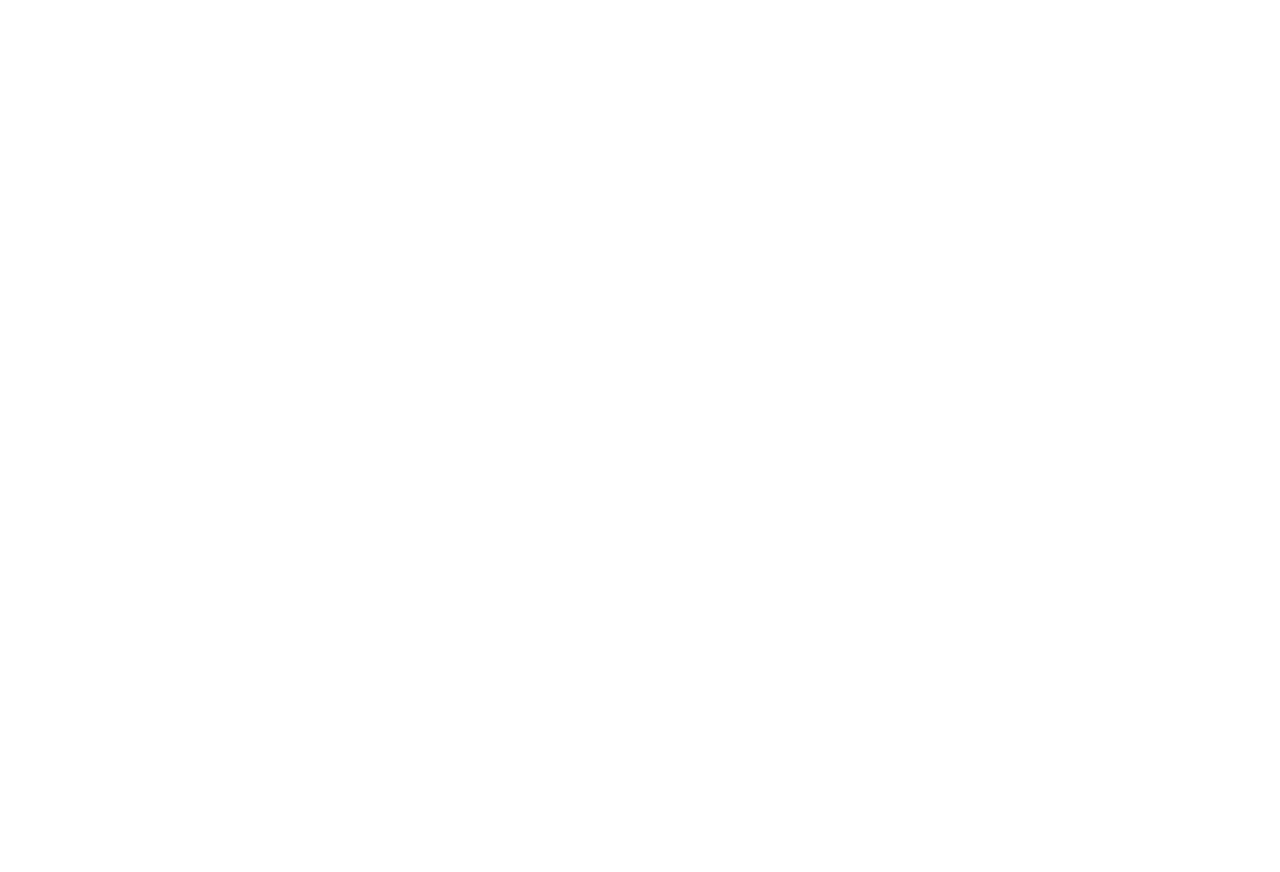
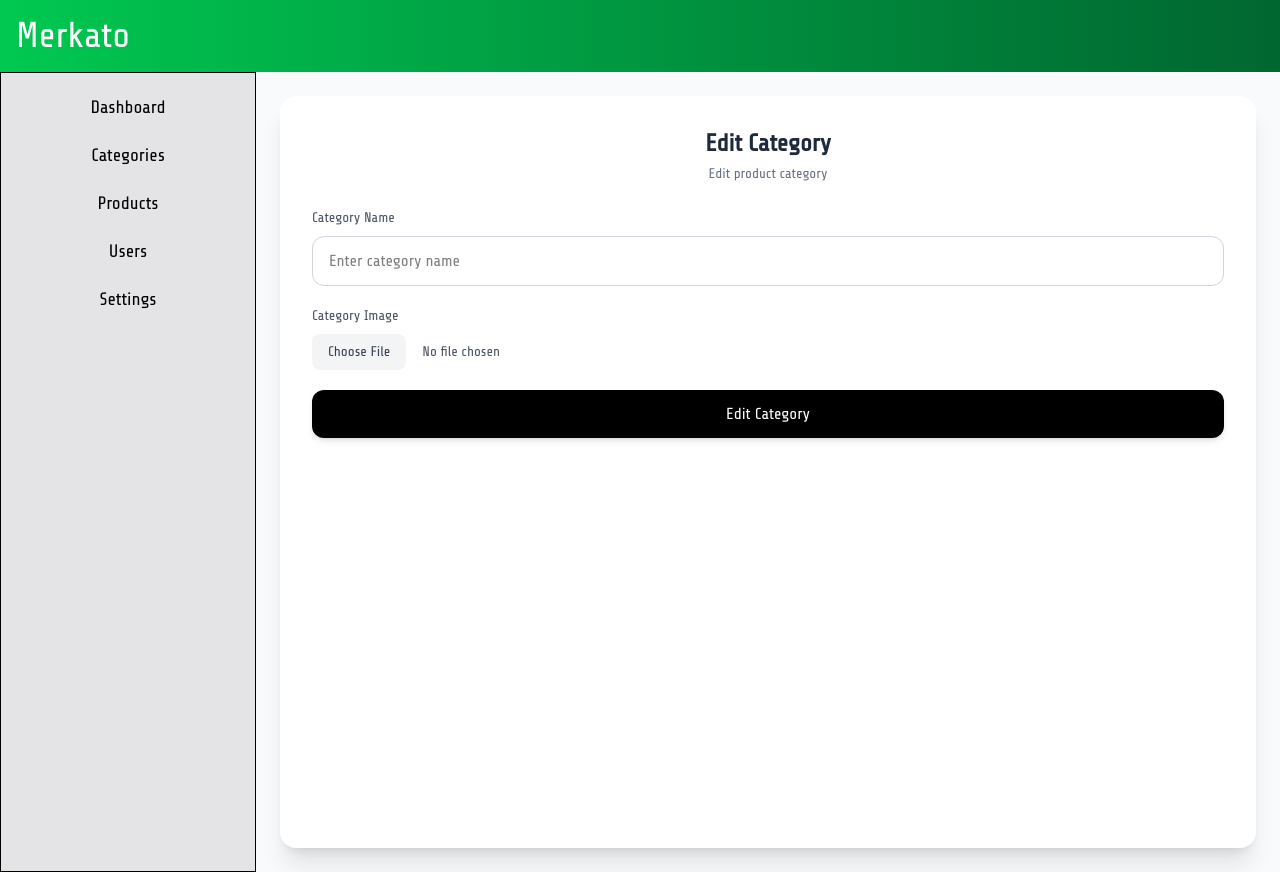
Before and after one commit to Yoni190/merkato, a React app in the folder frontend/: page /admin/edit-category in a window 1280 px wide. Before the commit this address had no page. Before the commit the page ends 800 px from the top, so only its background shows below. Built offline with nearby package versions, Linux system fonts and the light colour scheme; the HTML template or start-up script is replaced by a standard one.

Commit message:
Create edit category page

```diff
--- a/frontend/src/App.jsx
+++ b/frontend/src/App.jsx
@@ -20,6 +20,7 @@
 import AdminProducts from './pages/admin/products/Products'
 import AddCategory from './pages/admin/categories/AddCategory'
 import AddProduct from './pages/admin/products/AddProduct'
+import EditCategory from './pages/admin/categories/EditCategory'
 
 
 function App() {
@@ -46,6 +47,7 @@
           <Route path='/admin/categories' element={<Categories />} />
           <Route path='/admin/products' element={<AdminProducts />} />
           <Route path='/admin/add-category' element={<AddCategory />} />
+          <Route path='/admin/edit-category' element={<EditCategory />} />
           <Route path='/admin/add-product' element={<AddProduct />} />
         </Route>
       </Routes>
--- a/frontend/src/pages/admin/categories/Categories.jsx
+++ b/frontend/src/pages/admin/categories/Categories.jsx
@@ -54,9 +54,9 @@
                     {category.products}
                   </td>
                   <td className="px-6 py-4 text-right">
-                    <button className="px-4 py-2 text-sm font-medium text-white bg-black rounded-lg hover:bg-gray-800 transition">
+                    <Link to={'/admin/edit-category'} className="px-4 py-2 text-sm font-medium text-white bg-black rounded-lg hover:bg-gray-800 transition">
                       Edit
-                    </button>
+                    </Link>
                   </td>
                 </tr>
               ))}
--- /dev/null
+++ b/frontend/src/pages/admin/categories/EditCategory.jsx
@@ -0,0 +1,70 @@
+import React from 'react'
+
+const EditCategory = () => {
+  return (
+    <div className="min-h-screen bg-gray-50 flex p-6">
+      <div className="w-full bg-white rounded-2xl shadow-xl p-8">
+
+        {/* Header */}
+        <div className="mb-6 text-center">
+          <h2 className="text-2xl font-semibold text-gray-800">
+            Edit Category
+          </h2>
+          <p className="text-sm text-gray-500 mt-1">
+            Edit product category
+          </p>
+        </div>
+
+        {/* Form */}
+        <form className="space-y-5">
+
+          {/* Category Name */}
+          <div className="flex flex-col">
+            <label
+              htmlFor="category_name"
+              className="text-sm font-medium text-gray-600 mb-2"
+            >
+              Category Name
+            </label>
+            <input
+              type="text"
+              name="category_name"
+              id="category_name"
+              placeholder="Enter category name"
+              className="px-4 py-3 rounded-xl border border-gray-300 focus:outline-none focus:ring-2 focus:ring-black focus:border-black transition"
+            />
+          </div>
+
+          {/* Image Upload */}
+          <div className="flex flex-col">
+            <label className="text-sm font-medium text-gray-600 mb-2">
+              Category Image
+            </label>
+            <input
+              type="file"
+              accept="image/png, image/jpeg"
+              name="category_image"
+              className="text-sm text-gray-600
+                         file:mr-4 file:py-2 file:px-4
+                         file:rounded-lg file:border-0
+                         file:text-sm file:font-medium
+                         file:bg-gray-100 file:text-gray-700
+                         hover:file:bg-gray-200 transition"
+            />
+          </div>
+
+          {/* Button */}
+          <button
+            type="submit"
+            className="w-full py-3 rounded-xl bg-black text-white font-medium hover:bg-gray-800 transition duration-200 shadow-md"
+          >
+            Edit Category
+          </button>
+
+        </form>
+      </div>
+    </div>
+  )
+}
+
+export default EditCategory
```
